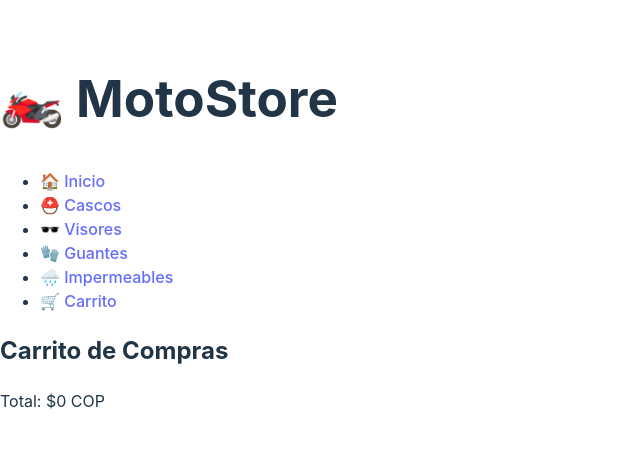
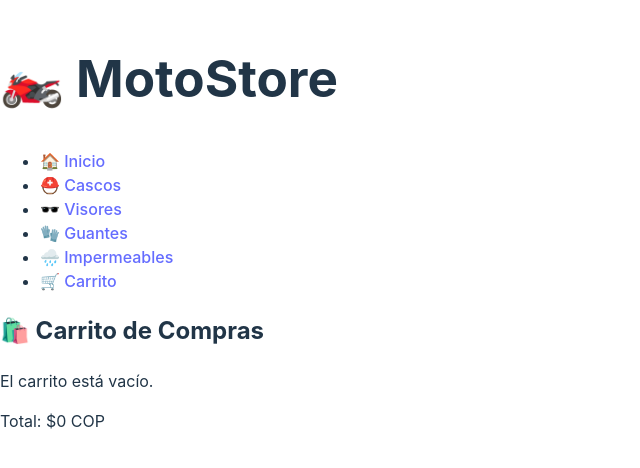
Before and after one commit to NkMc98/moto-store, a React (Vite) app: page /carrito in a window 1280 px wide. Shown: the part 172-640 px from the top of the page, without its empty margins (0-640 px from the left). Built offline with nearby package versions, Linux system fonts and the light colour scheme.

Commit message:
Implement product removal functionality in carrito and update UI components

```diff
--- a/src/components/ProductoCard.jsx
+++ b/src/components/ProductoCard.jsx
@@ -1,15 +1,11 @@
-import React, { useContext, memo } from 'react';
+import { useContext } from 'react';
 import { CarritoContext } from '../context/CarritoContext';
 
-const ProductoCard = memo(({ producto }) => {
-  const carritoContext = useContext(CarritoContext);
-  if (!carritoContext) return null; // Evita errores si el contexto no está definido
-
-  const { agregarAlCarrito } = carritoContext;
+const ProductoCard = ({ producto }) => {
+  const { agregarAlCarrito, eliminarDelCarrito } = useContext(CarritoContext);
 
   return (
     <div className="border p-4 rounded-lg bg-gray-800 shadow-lg hover:scale-105 transition-transform">
-
       <img
         src={producto.imagen}
         alt={producto.nombre}
@@ -25,8 +21,15 @@ const ProductoCard = memo(({ producto }) => {
       >
         🛒 Agregar al carrito
       </button>
+      {/* Botón para eliminar un producto */}
+      <button
+        onClick={() => eliminarDelCarrito(producto.id)}
+        className="mt-3 bg-red-500 hover:bg-red-600 text-white px-4 py-2 rounded-lg transition ml-2"
+      >
+        🗑️
+      </button>
     </div>
   );
-});
+};
 
 export default ProductoCard;
--- a/src/context/CarritoContext.jsx
+++ b/src/context/CarritoContext.jsx
@@ -1,28 +1,27 @@
-import React, { createContext, useReducer } from 'react';
+import { createContext, useState } from 'react';
 
 export const CarritoContext = createContext();
 
-const carritoReducer = (state, action) => {
-  switch (action.type) {
-    case 'AGREGAR_PRODUCTO':
-      return [...state, action.payload];
+export const CarritoProvider = ({ children }) => {
+  const [carrito, setCarrito] = useState([]);
 
-    case 'REMOVER_PRODUCTO':
-      return state.filter((item) => item.id !== action.payload);
-    default:
-      return state;
-  }
-};
+  // Agregar producto al carrito
+  const agregarAlCarrito = (producto) => {
+    setCarrito([...carrito, producto]);
+  };
 
-export const CarritoProvider = ({ children }) => {
-  const [carrito, dispatch] = useReducer(carritoReducer, []);
+  // Eliminar un producto específico por ID
+  const eliminarDelCarrito = (id) => {
+    setCarrito(carrito.filter(item => item.id !== id));
+  };
 
-  const agregarAlCarrito = (producto) => {
-    dispatch({ type: 'AGREGAR_PRODUCTO', payload: producto });
+  // Vaciar todo el carrito
+  const vaciarCarrito = () => {
+    setCarrito([]);
   };
 
   return (
-    <CarritoContext.Provider value={{ carrito, agregarAlCarrito }}>
+    <CarritoContext.Provider value={{ carrito, agregarAlCarrito, eliminarDelCarrito, vaciarCarrito }}>
       {children}
     </CarritoContext.Provider>
   );
--- a/src/pages/Carrito.jsx
+++ b/src/pages/Carrito.jsx
@@ -1,23 +1,39 @@
-import React from 'react';
 import { useContext } from 'react';
-import { CarritoContext } from '../context/CarritoContext.jsx';
-
-
+import { CarritoContext } from '../context/CarritoContext';
 
 const Carrito = () => {
-  const { carrito } = useContext(CarritoContext);
+  const { carrito, eliminarDelCarrito, vaciarCarrito } = useContext(CarritoContext);
 
   const total = carrito.reduce((acc, item) => acc + item.precio, 0);
 
   return (
     <div className="p-10">
-      <h2 className="text-2xl font-bold">Carrito de Compras</h2>
-      {carrito.map((item, index) => (
-        <div key={index} className="border p-2 mt-2">
-          <p>{item.nombre} - ${item.precio} COP</p>
-        </div>
-      ))}
-      <p className="font-bold mt-4">Total: ${total} COP</p>
+      <h2 className="text-2xl font-bold">🛍️ Carrito de Compras</h2>
+      {carrito.length === 0 ? (
+        <p className="text-gray-400">El carrito está vacío.</p>
+      ) : (
+        <>
+          {carrito.map((item, index) => (
+            <div key={index} className="border p-2 mt-2 flex justify-between items-center bg-gray-700 rounded-lg">
+              <p>{item.nombre} - ${item.precio} COP</p>
+              <button
+                onClick={() => eliminarDelCarrito(item.id)}
+                className="bg-red-500 text-white px-3 py-1 rounded-lg hover:bg-red-600"
+              >
+                ❌
+              </button>
+            </div>
+          ))}
+          {/* Botón para vaciar carrito */}
+          <button
+            onClick={vaciarCarrito}
+            className="mt-4 bg-gray-700 hover:bg-gray-800 text-white px-4 py-2 rounded-lg"
+          >
+            🧹 Vaciar Carrito
+          </button>
+        </>
+      )}
+      <p className="font-bold mt-4 text-xl text-green-400">Total: ${total} COP</p>
     </div>
   );
 };
--- a/src/pages/Categoria.jsx
+++ b/src/pages/Categoria.jsx
@@ -10,7 +10,17 @@ const productos = {
   ],
   visores: [
     { id: 1, nombre: "Visor Transparente", marca: "Brand A", precio: 150000, imagen: "/visores/visor1.jpg" },
+    { id: 2, nombre: "Visor Oscuro", marca: "Brand B", precio: 200000, imagen: "/visores/visor2.jpg" },
   ],
+  guantes: [
+    { id: 1, nombre: "Guantes de Cuero", marca: "Brand A", precio: 100000, imagen: "/guantes/guantes1.jpg" },
+    { id: 2, nombre: "Guantes de Tela", marca: "Brand B", precio: 80000, imagen: "/guantes/guantes2.jpg" },
+  ],
+  impermeables: [
+    { id: 1, nombre: "Impermeable A", marca: "Brand A", precio: 200000, imagen: "/impermeables/impermeable1.jpg" },
+    { id: 2, nombre: "Impermeable B", marca: "Brand B", precio: 250000, imagen: "/impermeables/impermeable2.jpg" },
+  ],
+
 };
 
 const Categoria = () => {
--- a/src/pages/Home.jsx
+++ b/src/pages/Home.jsx
@@ -4,7 +4,7 @@ const Home = () => {
   return (
     <div className="text-center p-10">
       <h2 className="text-3xl font-bold">Bienvenido a MotoStore</h2>
-      <p className="mt-4">Explora los mejores accesorios para tu moto</p>
+      <p className="mt-4">Explora los mejores accesorios para ti</p>
     </div>
   );
 };
```
